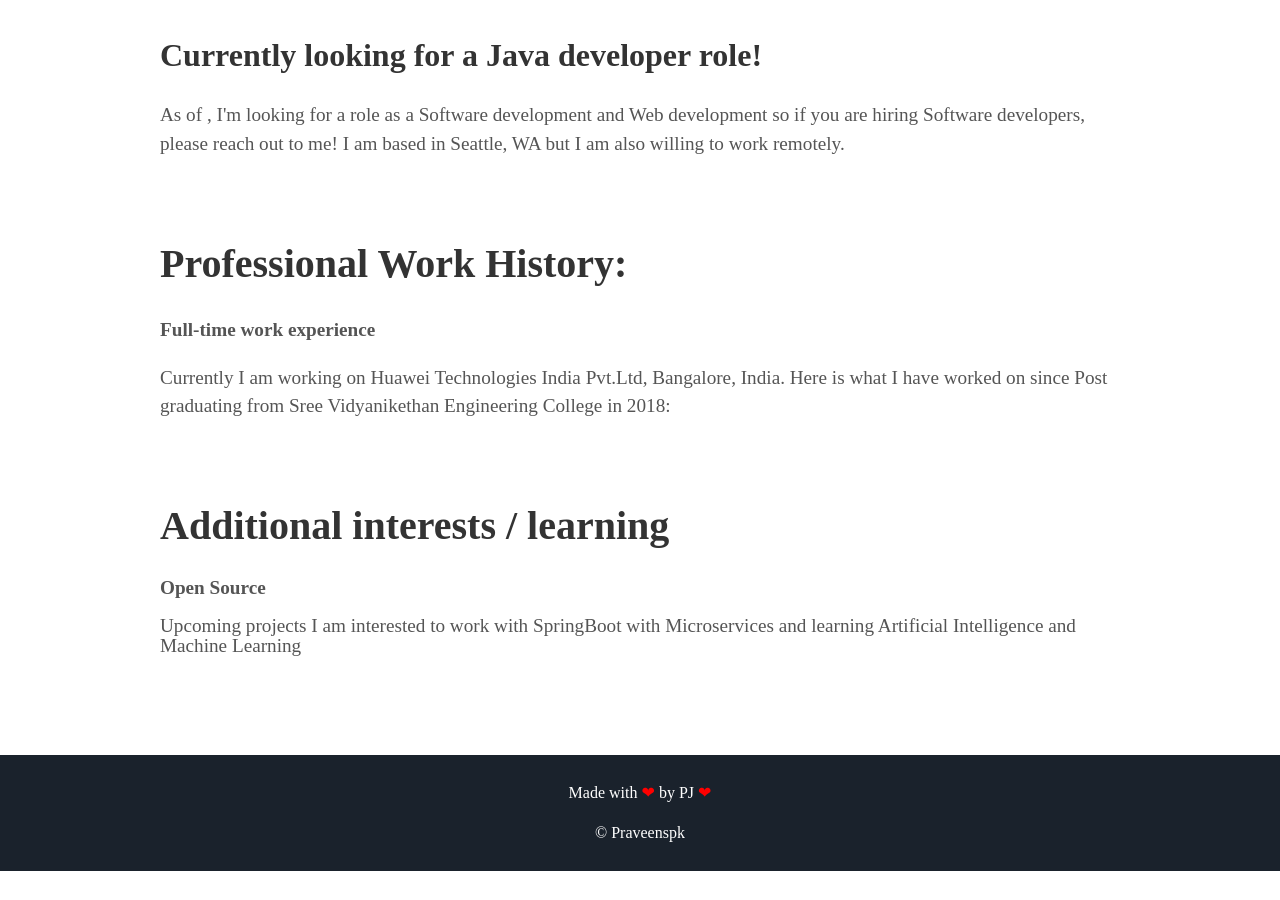
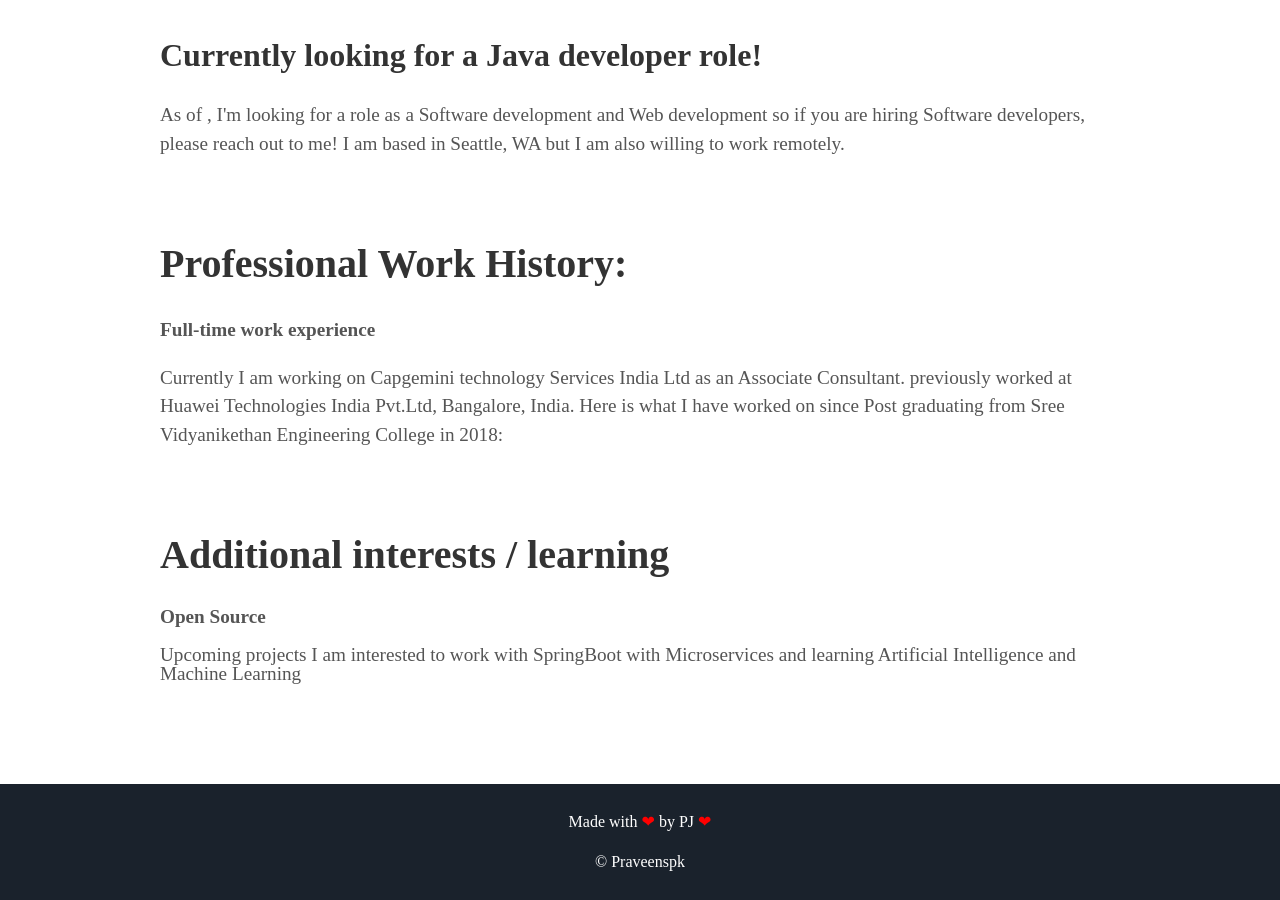
Before and after one commit to praveenspk/praveenspk.github.io, a Jekyll site: the page built from index.html, in a window 1280 px wide and 900 px high, scrolled down 2980 px. Built offline with Jekyll 4.4.1, drawn with Linux system fonts in a browser that asks for light colours; some web fonts are replaced; before the commit the page ends 3851 px from its top, so only the background shows below that.

Commit message:
Update about.html

```diff
--- a/_includes/about.html
+++ b/_includes/about.html
@@ -52,7 +52,7 @@
   <div class="work-history">
         <h1>Professional Work History:</h1>
         <strong>Full-time work experience</strong>
-        <p>Currently I am working on Huawei Technologies India Pvt.Ltd, Bangalore, India. Here is what I have worked on since Post graduating from Sree Vidyanikethan Engineering College in 2018:</p>
+        <p>Currently I am working on Capgemini technology Services India Ltd as an Associate Consultant. previously worked at Huawei Technologies India Pvt.Ltd, Bangalore, India. Here is what I have worked on since Post graduating from Sree Vidyanikethan Engineering College in 2018:</p>
 
 
       </div>
```
